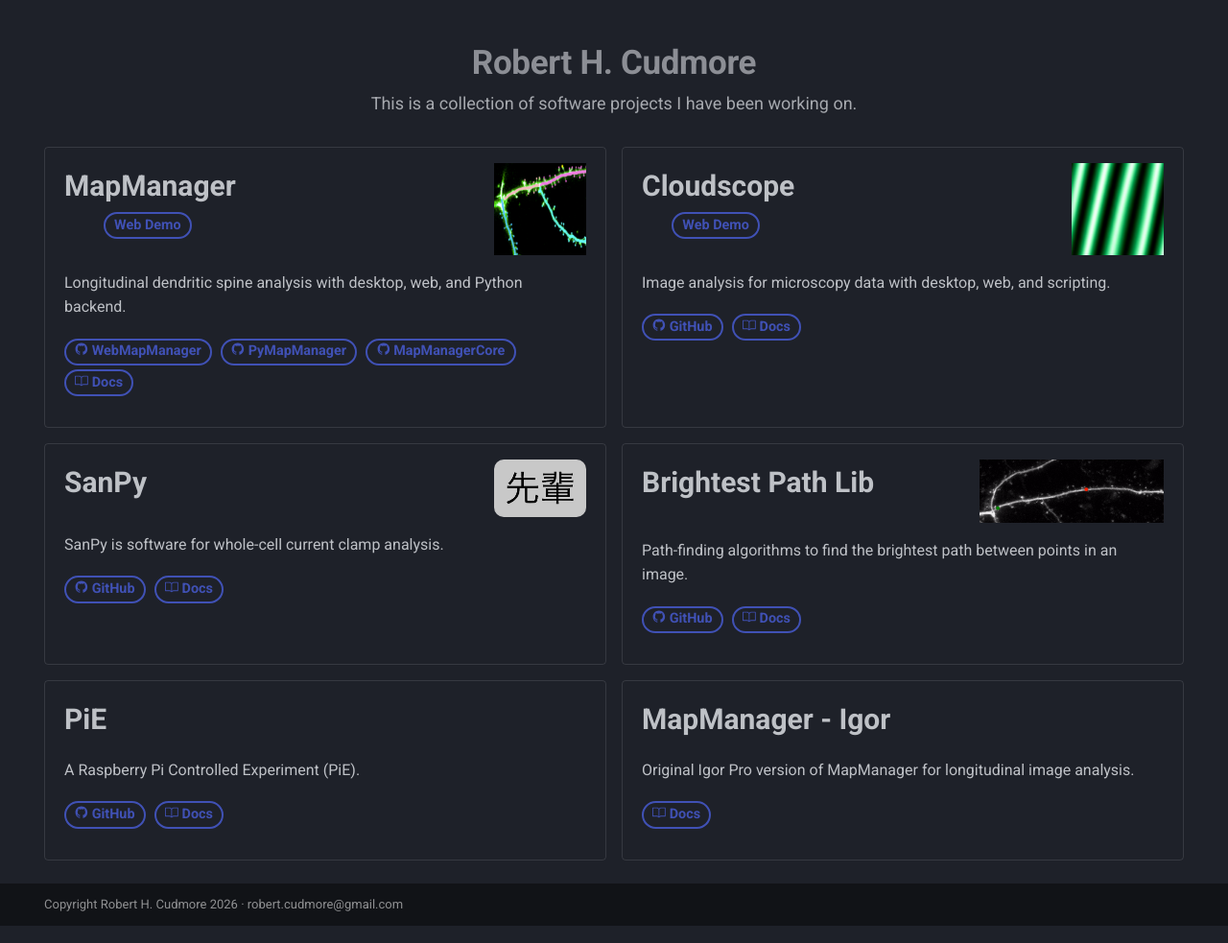
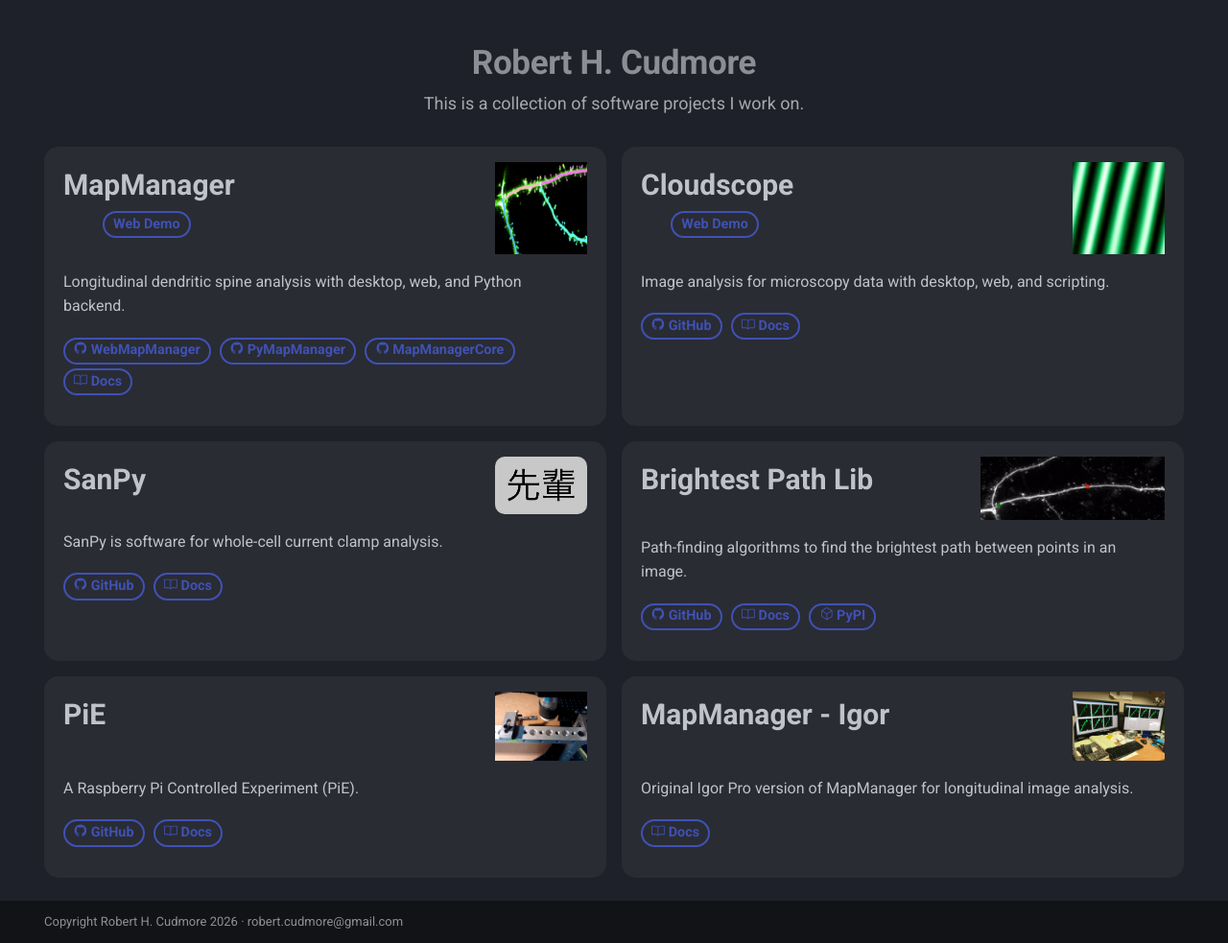
Before and after one commit to mapmanager/MapManager-Docs, an MkDocs documentation site: the page built from docs/index.md, in a window 1280 px wide. Shown: the whole page at 96% size. Built offline with MkDocs 1.6.1 and Material for MkDocs 9.7.7, drawn with Linux system fonts in a browser that asks for light colours.

Commit message:
more layout tweeks - added icons for pie and mapmanager igor

```diff
--- a/docs/index.md
+++ b/docs/index.md
@@ -8,7 +8,7 @@ hide:
 
 # Robert H. Cudmore {.hero-title}
 
-This is a collection of software projects I have been working on.
+This is a collection of software projects I work on.
 
 </div>
 
@@ -79,6 +79,7 @@ Path-finding algorithms to find the brightest path between points in an image.
 
 [:octicons-mark-github-24: GitHub](https://github.com/mapmanager/brightest-path-lib){ .md-button }
 [:octicons-book-24: Docs](https://mapmanager.github.io/brightest-path-lib/){ .md-button }
+[:octicons-package-24: PyPI](https://pypi.org/project/brightest-path-lib/){ .md-button }
 
 </div>
 
@@ -88,6 +89,7 @@ Path-finding algorithms to find the brightest path between points in an image.
 <div class="card-top-left">
 <div class="card-title"><strong>PiE</strong></div>
 </div>
+<img src="assets/pie-icon.png" width="96" class="card-icon" alt="PiE">
 </div>
 
 A Raspberry Pi Controlled Experiment (PiE).
@@ -103,6 +105,7 @@ A Raspberry Pi Controlled Experiment (PiE).
 <div class="card-top-left">
 <div class="card-title"><strong>MapManager - Igor</strong></div>
 </div>
+<img src="assets/mapmanager-igor-icon.png" width="96" class="card-icon" alt="MapManager - Igor">
 </div>
 
 Original Igor Pro version of MapManager for longitudinal image analysis.
--- a/docs/stylesheets/extra.css
+++ b/docs/stylesheets/extra.css
@@ -36,8 +36,13 @@
 }
 
 .md-typeset .project-card {
-  border: 1px solid var(--md-default-fg-color--lightest);
-  border-radius: 0.2rem;
+  /* Borderless fill — revert to:
+     border: 1px solid var(--md-default-fg-color--lightest);
+     border-radius: 0.2rem;
+     (remove background line) */
+  border: none;
+  background: rgba(255, 255, 255, 0.05);
+  border-radius: 0.75rem;
   padding: 0.8rem 1rem;
 }
 
--- a/project-cards.yml
+++ b/project-cards.yml
@@ -31,6 +31,7 @@
   github: https://github.com/mapmanager/brightest-path-lib
   docs: https://mapmanager.github.io/brightest-path-lib/
   live:
+  pypi: https://pypi.org/project/brightest-path-lib/
   icon: brightest-path-lib-icon.gif
 
 - name: PiE
@@ -38,11 +39,11 @@
   github: https://github.com/cudmore/pie
   docs: https://cudmore.github.io/pie-doc/
   live:
-  icon:   # TODO add pie-icon.png to docs/assets/
+  icon: pie-icon.png
 
 - name: MapManager - Igor
   description: Original Igor Pro version of MapManager for longitudinal image analysis.
   github:
   docs: https://mapmanager.github.io/
   live:
-  icon:
+  icon: mapmanager-igor-icon.png
```
Also changed, not shown: docs/assets/mapmanager-igor-icon.png (added), docs/assets/pie-icon.jpg (added), docs/assets/pie-icon.png (added).
